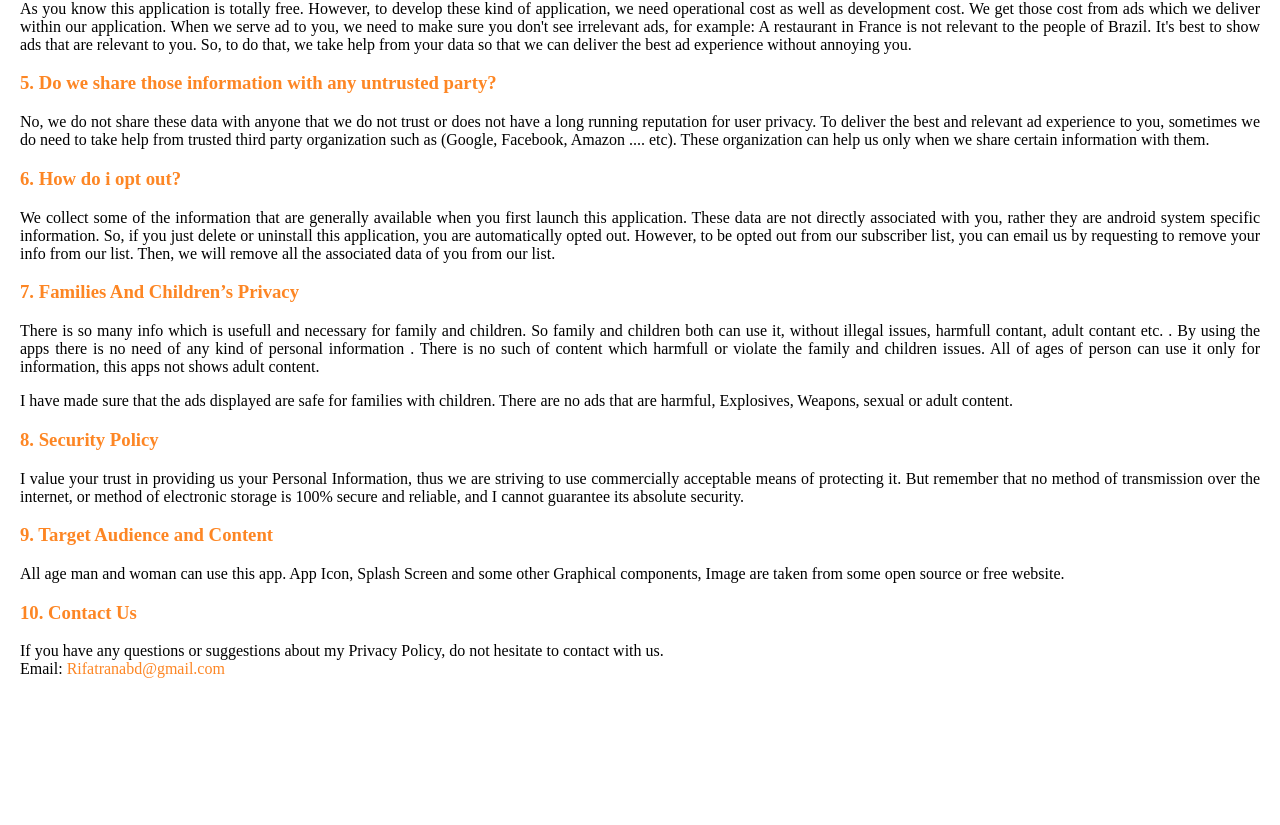
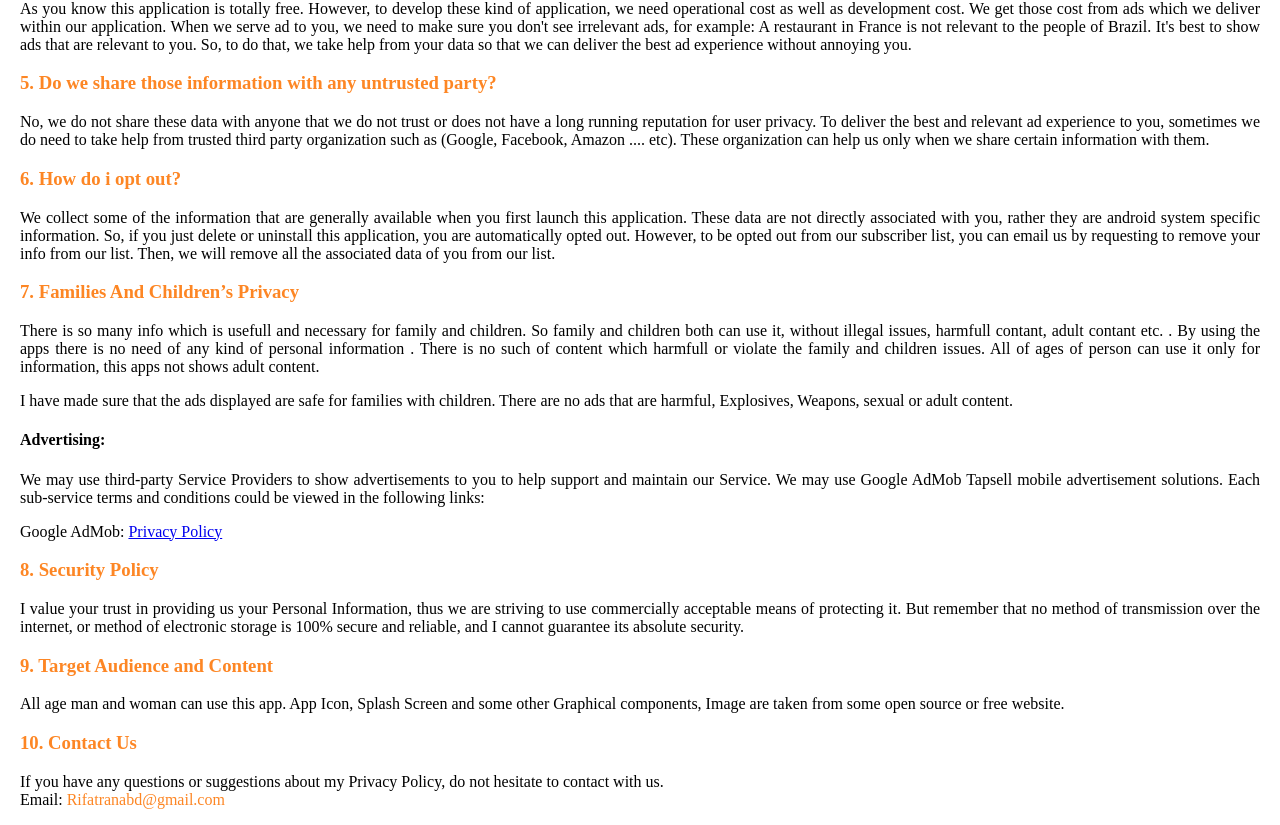
Before and after one commit to Rifatranabd/Privacy-Policy, a plain HTML site: page privacy_policy.html in a window 1280 px wide. Shown: the part 648-1473 px from the top of the page. Before the commit the page ends 1342 px from the top, so only its background shows below. Drawn offline with Linux system fonts and the light colour scheme.

Commit message:
Privacy Policy

```diff
--- a/privacy_policy.html
+++ b/privacy_policy.html
@@ -19,18 +19,18 @@ No, we do not share these data with anyone that we do not trust or does not have
 <h3><span style="color: #fd8624;">6. How do i opt out?</span></h3>
 We collect some of the information that are generally available when you first launch this application. These data are not directly associated with you, rather they are android system specific information. So, if you just delete or uninstall this application, you are automatically opted out. However, to be opted out from our subscriber list, you can email us by requesting to remove your info from our list. Then, we will remove all the associated data of you from our list.
 <h3 dir="ltr"><span style="color: #fd8624;">7. Families And Children&rsquo;s Privacy</span></h3>
-<div dir="ltr">
 <p>There is so many info which is usefull and necessary for family and children. So family and children both can use it, without illegal issues, harmfull contant, adult contant etc. . By using the apps there is no need of any kind of personal information . There is no such of content which harmfull or violate the family and children issues. All of ages of person can use it only for information, this apps not shows adult content.</p>
 <p>I have made sure that the ads displayed are safe for families with children. There are no ads that are harmful, Explosives, Weapons, sexual or adult content.</p>
+<h4>Advertising:</h4>
+<p>We may use third-party Service Providers to show advertisements to you to help support and maintain our Service.
+We may use Google AdMob Tapsell mobile advertisement solutions. Each sub-service terms and conditions could be viewed in the following links:</p>
+<p>Google AdMob: <a title="Privacy Policy" href="https://play.google.com/about/developer-content-policy/" target="_blank" rel="noopener">Privacy Policy</a></p>
 <h3 dir="ltr"><span style="color: #fd8624;">8. Security Policy</span></h3>
-<div dir="ltr">
 <p>I value your trust in providing us your Personal Information, thus we are striving to use commercially acceptable means of protecting it. But remember that no method of transmission over the internet, or method of electronic storage is 100% secure and reliable, and I cannot guarantee its absolute security.</p>
 <h3><span style="color: #fd8624;">9. Target Audience and Content</span></h3>
 <p>All age man and woman can use this app. App Icon, Splash Screen and some other Graphical components, Image are taken from some open source or free website.</p>
 <h3><span style="color: #fd8624;">10. Contact Us</span></h3>
 <p>If you have any questions or suggestions about my Privacy Policy, do not hesitate to contact with us.<br />Email: <span style="color: #fd8624;">Rifatranabd@gmail.com</span></p>
 </div>
-</div>
-</div>
 </body>
 </html>
```
